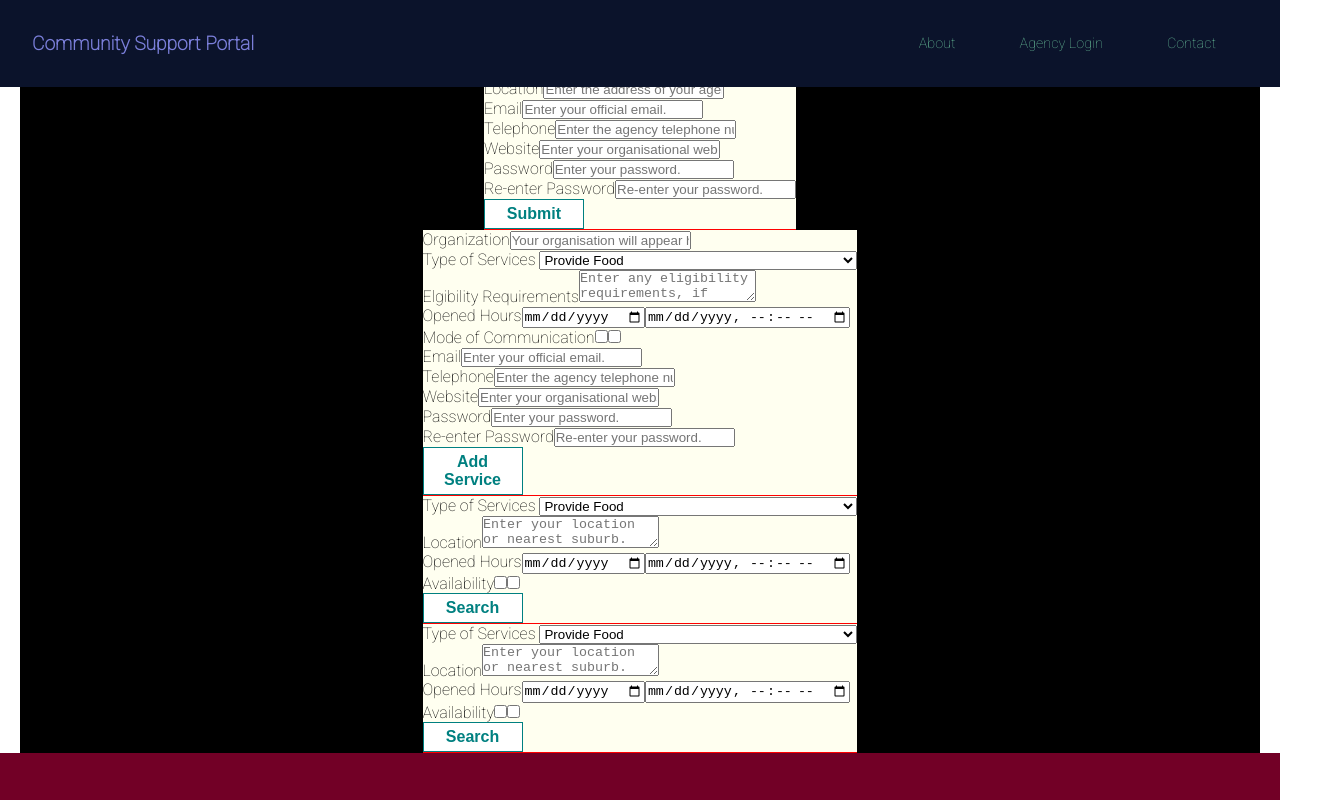
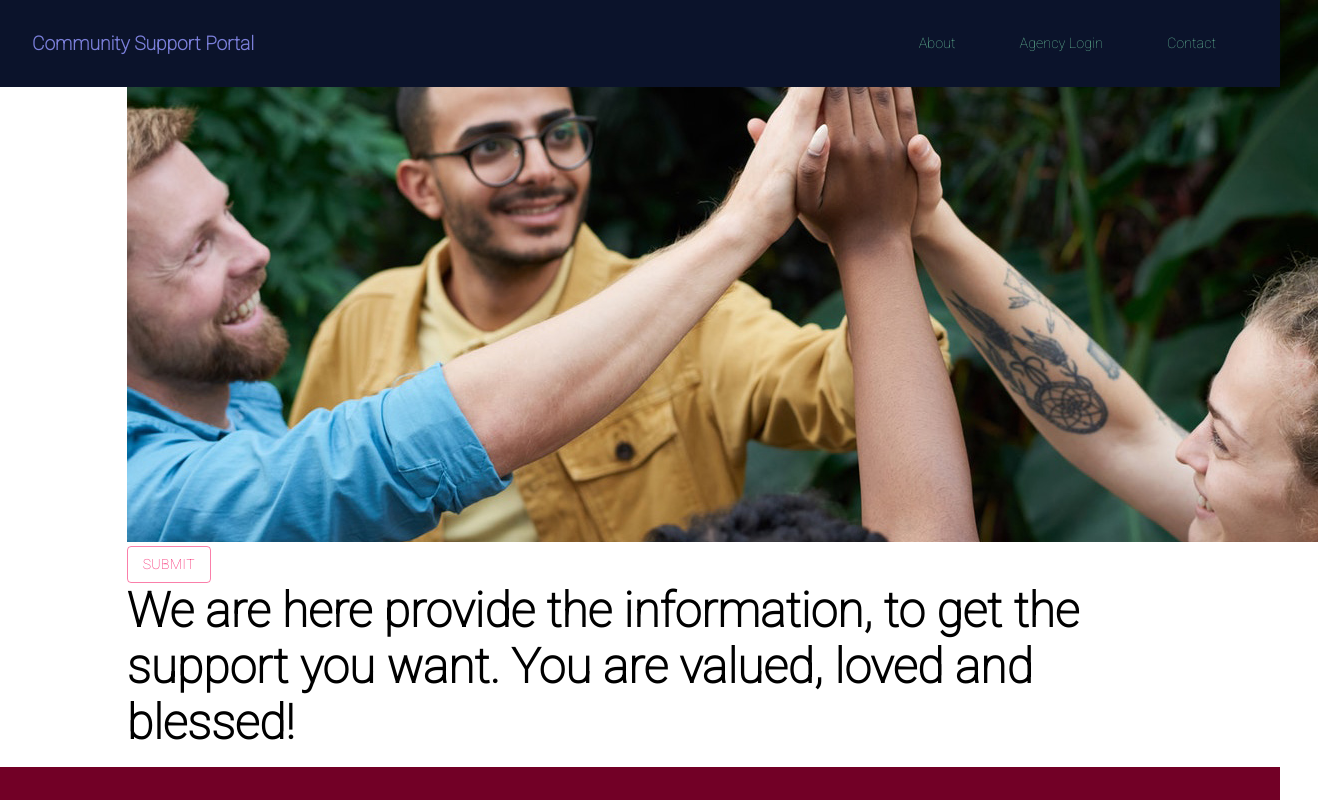
Before and after one commit to vish-opatha/community-support-portal, a React (Create React App) app in the folder client/: page / in a window 1280 px wide. Shown: the top 800 px of the page, 1318 px wide, since content can reach past the window. Built offline with nearby package versions, Linux system fonts and the light colour scheme.

Commit message:
Update components

```diff
--- a/client/src/components/MainContent.js
+++ b/client/src/components/MainContent.js
@@ -1,26 +1,51 @@
 import React from 'react';
 import styled from 'styled-components';
-import AgencySignup from './AgencySignup';
-import CreateService from './CreateService';
-import SearchService from './SearchServices';
+
+// import AgencySignup from './AgencySignup';
+// import SearchService from './SearchServices';
+import Typography from '@material-ui/core/Typography';
+import Button from '@material-ui/core/Button';
+// import Box from '@mui/material/Box';
+import Grid from '@material-ui/core/Grid';
+import Container from '@material-ui/core/Container';
 
 const MainContent = () => {
   return (
-    <>
-      <div>
-        <Section>
-          <Para>
-            We are here provide a information, to get the support you want. You
-            are valued, loved and blessed!
-          </Para>
-        </Section>
-
-        <AgencySignup />
-        <CreateService />
-        <SearchService />
-        <SearchService />
-      </div>
-    </>
+    <Container component="section">
+      <Grid
+        container
+        direction="row"
+        columns={{ xs: 4, sm: 8, md: 12 }}
+        justifyContent="center"
+        alignItems="center"
+      >
+        <Grid item xs={11} sm={10}>
+          <img
+            src="./images/cover.jpg"
+            alt="cover"
+            loading="lazy"
+            margin={20}
+          />
+          <Button type="submit" color="secondary" variant="outlined">
+            Submit
+          </Button>
+        </Grid>
+        <Grid item xs={11} sm={10}>
+          <div>
+            <Typography
+              variant="h3"
+              component="h2"
+              gutterBottom
+              color="#343434"
+              style={{ fontWeight: 600 }}
+            >
+              We are here provide the information, to get the support you want.
+              You are valued, loved and blessed!
+            </Typography>
+          </div>
+        </Grid>
+      </Grid>
+    </Container>
   );
 };
 
@@ -34,7 +59,3 @@ const Section = styled.div`
   margin-left: 20px;
   margin-right: 20px;
 `;
-
-const Para = styled.p`
-  text-color: black;
-`;
--- a/client/src/components/SearchServices.js
+++ b/client/src/components/SearchServices.js
@@ -1,5 +1,6 @@
 import React, { useState } from 'react';
 import styled from 'styled-components';
+import Button from '@material-ui/core/Button';
 // import { validateEmail } from '../utils/helpers';
 // import styled from 'styled-components';
 // import agencyServices from './servicesAvailable';
```
